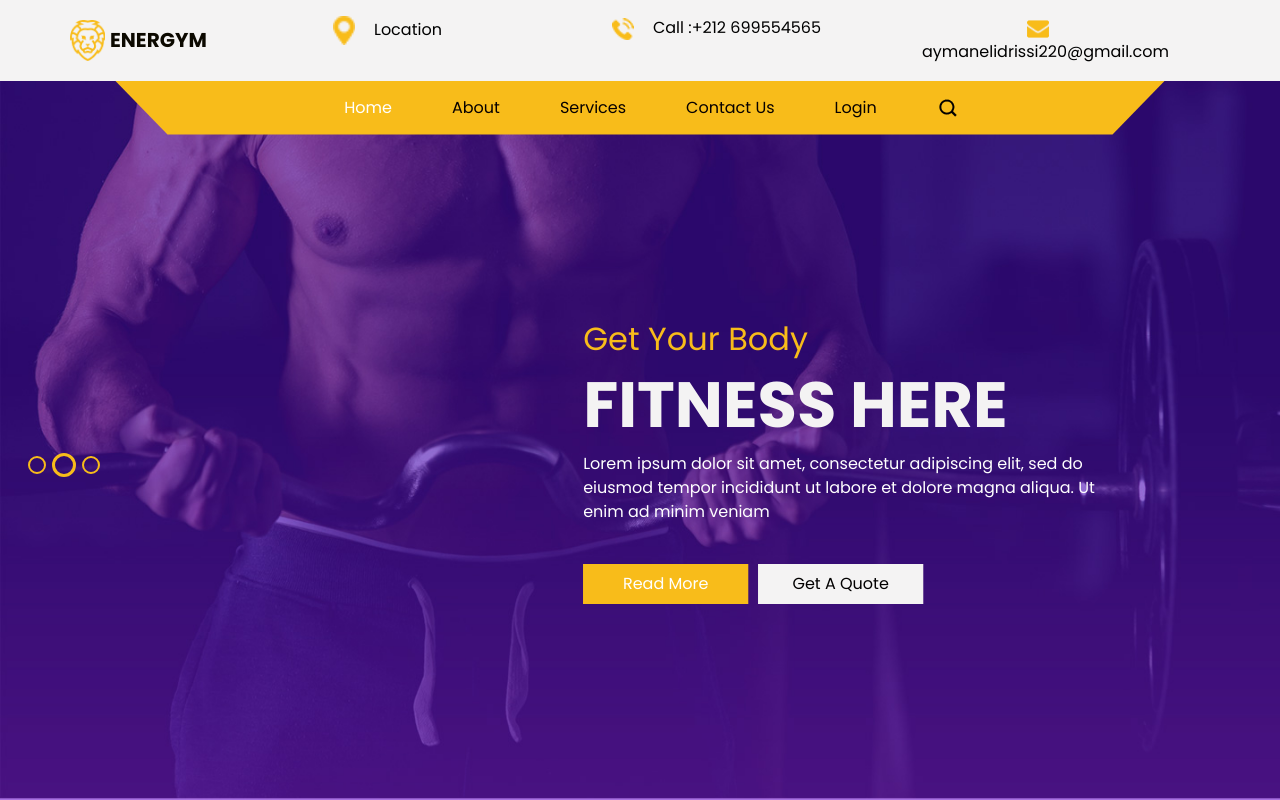
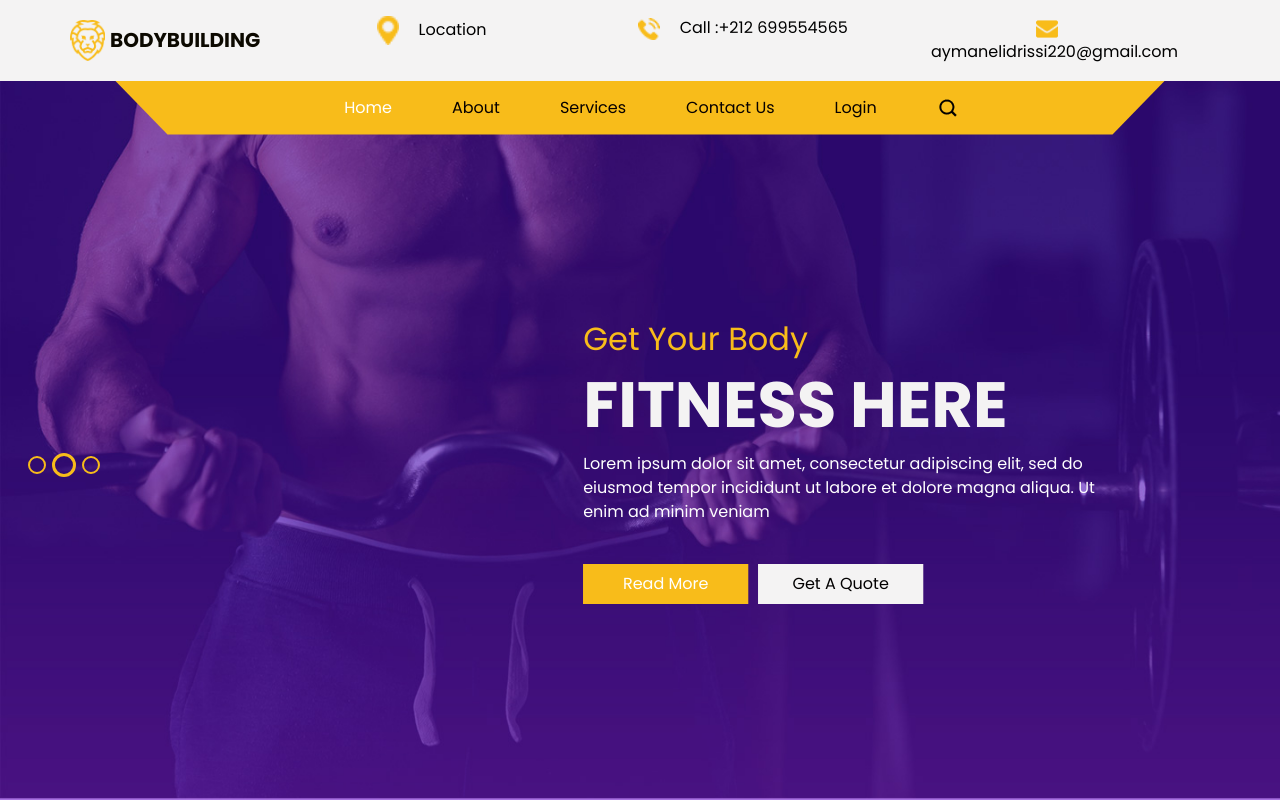
Before and after one commit to Ayminox/Aymanox, a plain HTML site: page index.html in a window 1280 px wide. Shown: the top 800 px of the page. Drawn offline with nearby package versions, Linux system fonts and the light colour scheme; a web font is replaced by a local one.

Commit message:
Update index.html

```diff
--- a/index.html
+++ b/index.html
@@ -39,7 +39,7 @@
           <a class="navbar-brand" href="index.html">
             <img src="images/logo.png" alt="" />
             <span>
-              Energym
+              Bodybuilding
             </span>
           </a>
           <div class="contact_nav" id="">
```
